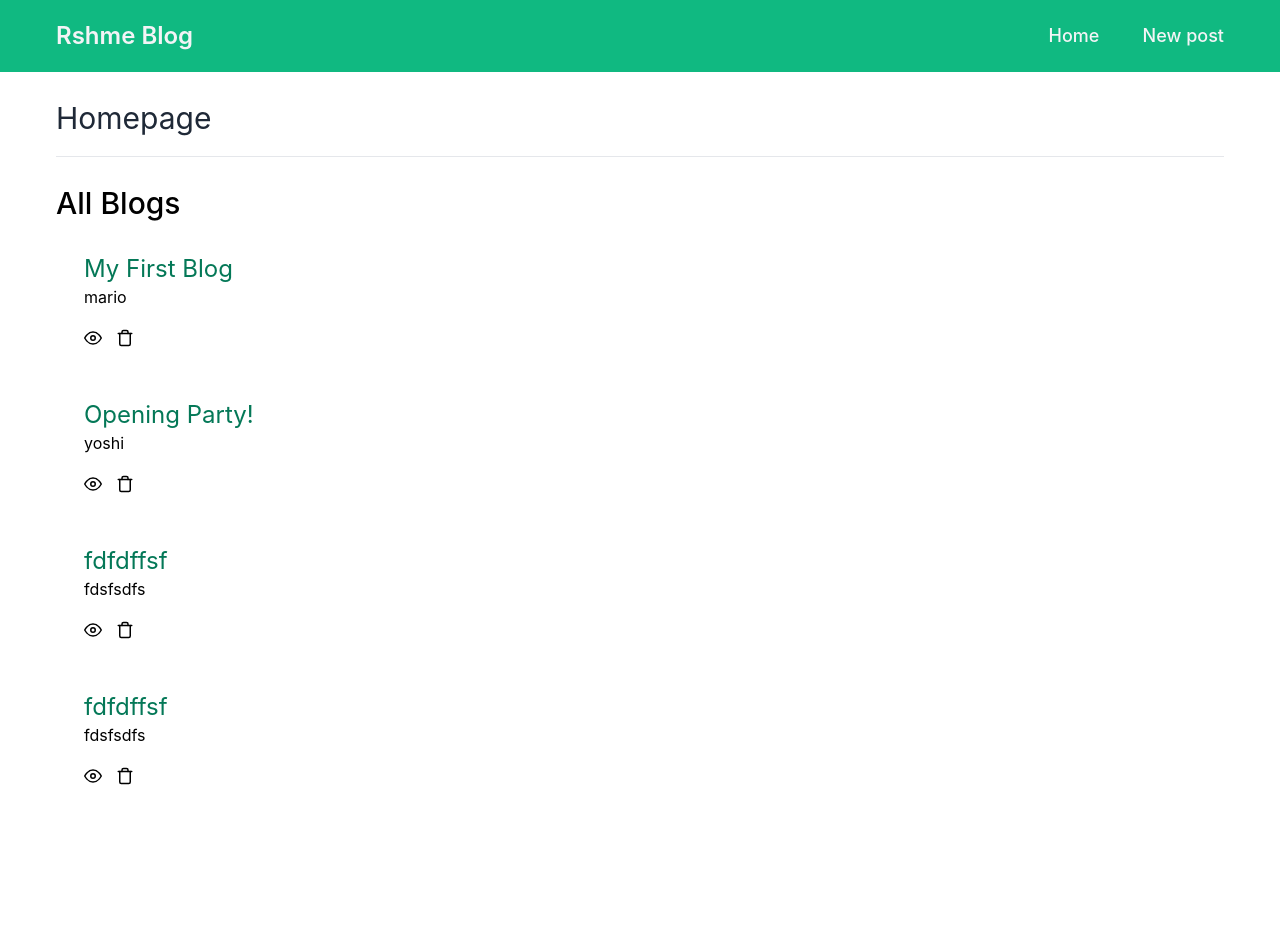
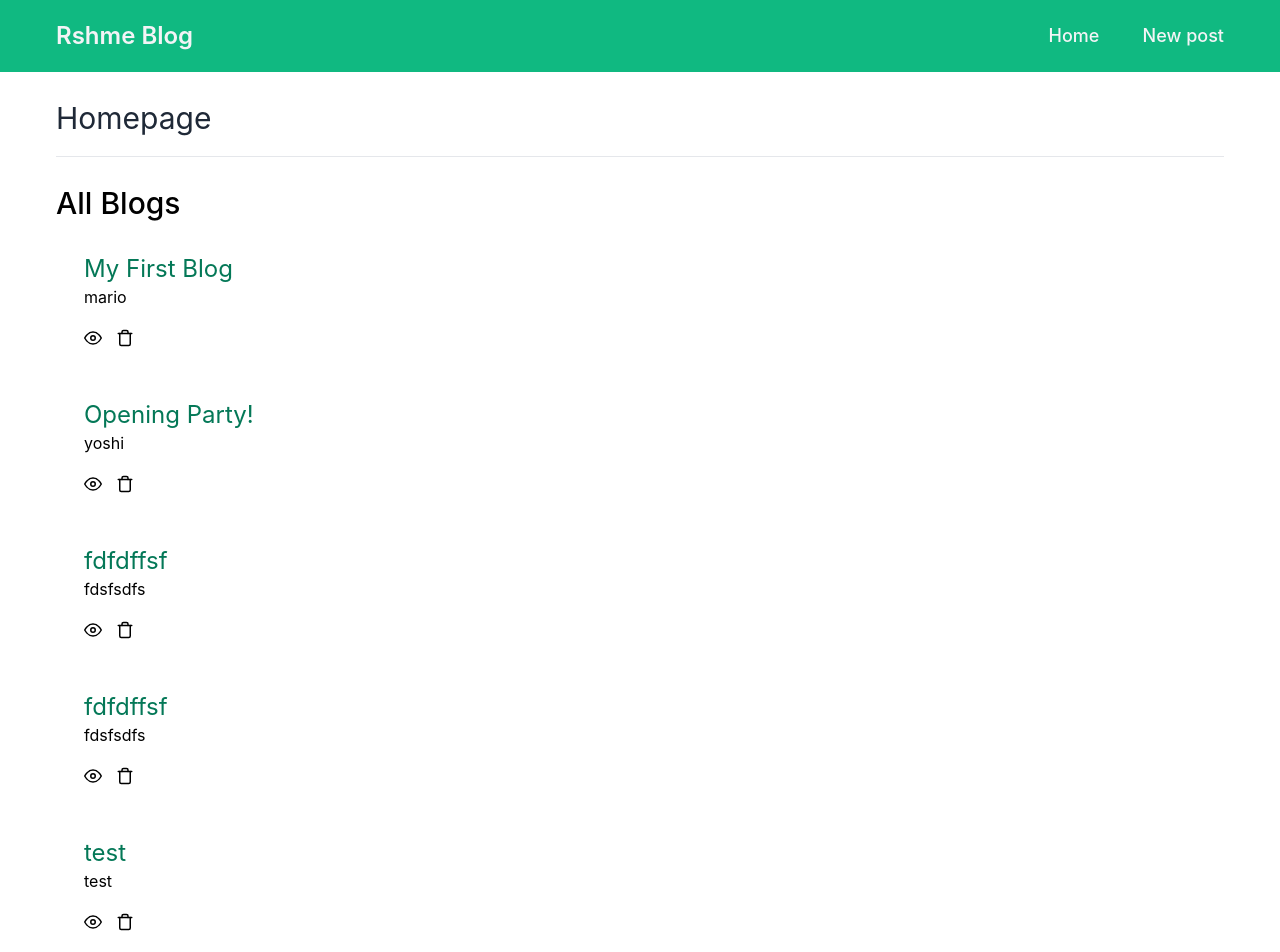
Before and after one commit to rafiseptian90/learn-react, a React (Create React App) app: page / in a window 1280 px wide. Shown: the top 952 px of the page. Before the commit the page ends 845 px from the top, so only its background shows below. Built offline with nearby package versions, Linux system fonts and the light colour scheme; data requests are answered from the project's data file.

Commit message:
useHistory router

```diff
--- a/data/db.json
+++ b/data/db.json
@@ -23,6 +23,12 @@
       "title": "fdfdffsf",
       "content": "dffsfdfds",
       "id": 4
+    },
+    {
+      "author": "test",
+      "title": "test",
+      "content": "test",
+      "id": 5
     }
   ]
 }
--- a/src/views/Create.js
+++ b/src/views/Create.js
@@ -1,4 +1,5 @@
 import { useState } from 'react';
+import { useHistory } from 'react-router-dom';
 import { useForm } from "../hooks/useForm";
 
 const Create = () => {
@@ -7,6 +8,7 @@ const Create = () => {
     const { value:title, bind:bindTitle, reset:resetTitle } = useForm('');
     const { value:content, bind:bindContent, reset:resetContent } = useForm('');
     const [isSending, setIsSending] = useState(false)
+    const history = useHistory()
 
     // styles
     const transform = {
@@ -35,6 +37,7 @@ const Create = () => {
                 console.log(res)
                 alert('New post added')
                 setIsSending(false)
+                history.push('/')
             })
     }
 
```
Also changed, not shown: 1 other file (tests, documents, lock files or other folders).
